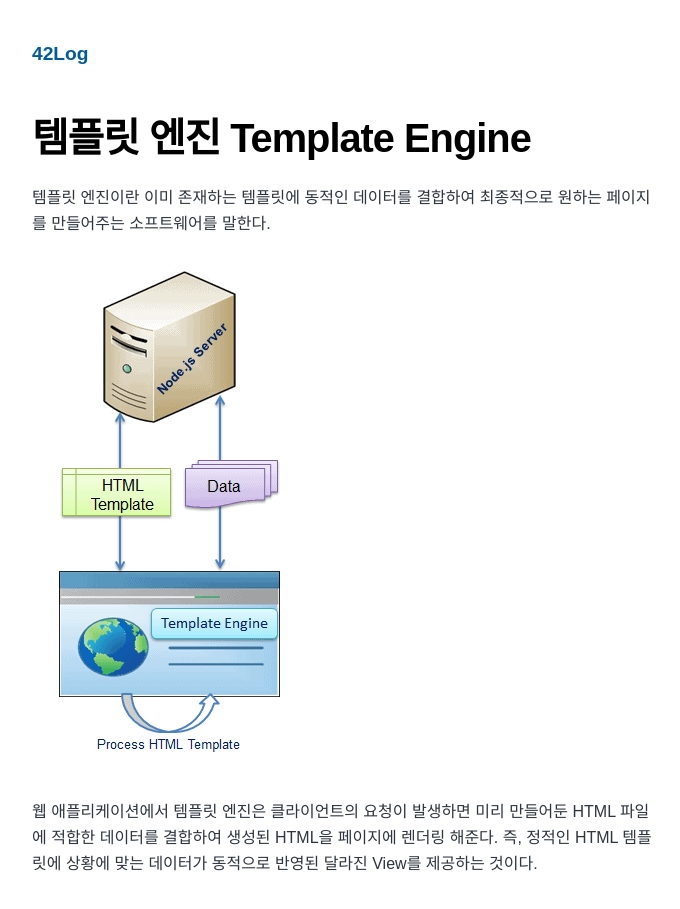
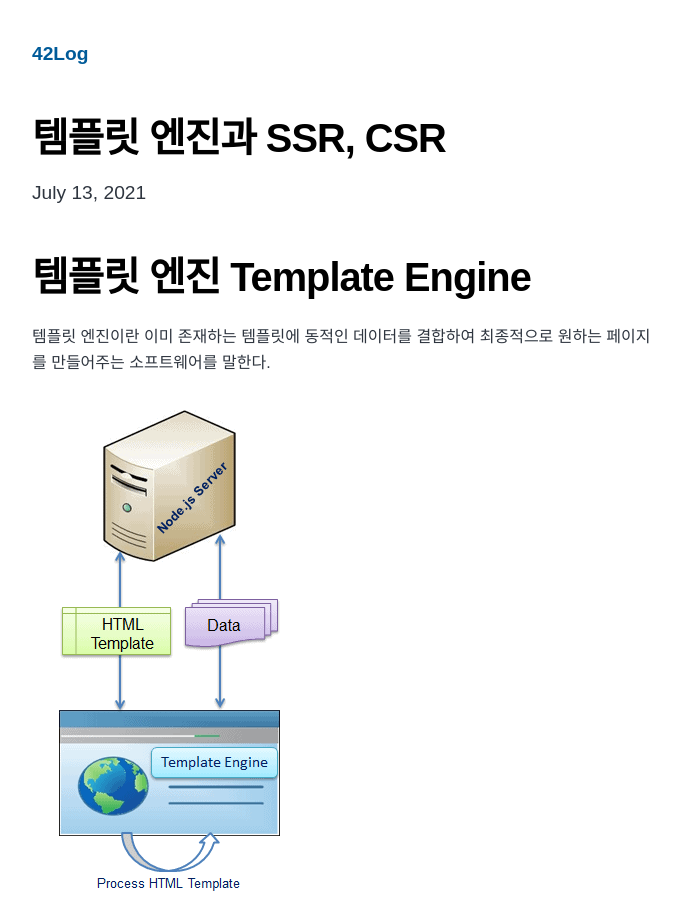
Before and after one commit to 42KIM/42KIM.github.io, a Gatsby site: page /TIL/TemplateEngine/ in a window 1280 px wide. Shown: the top 909 px of the page, without its empty margins (292-972 px from the left). Built offline with nearby package versions, Linux system fonts and the light colour scheme; Gatsby itself is replaced by a stand-in of ours.

Commit message:
New Post: SSR, CSR

```diff
--- a/content/blog/TIL/TemplateEngine.md
+++ b/content/blog/TIL/TemplateEngine.md
@@ -1,3 +1,8 @@
+---
+title: "템플릿 엔진과 SSR, CSR"
+date: "2021-07-13"
+tags: ["SSR", "CSR", "템플릿 엔진"]
+---
 # 템플릿 엔진 Template Engine
 
 템플릿 엔진이란 이미 존재하는 템플릿에 동적인 데이터를 결합하여 최종적으로 원하는 페이지를 만들어주는 소프트웨어를 말한다.
```
